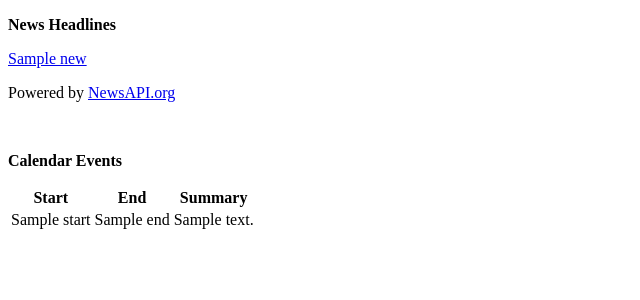
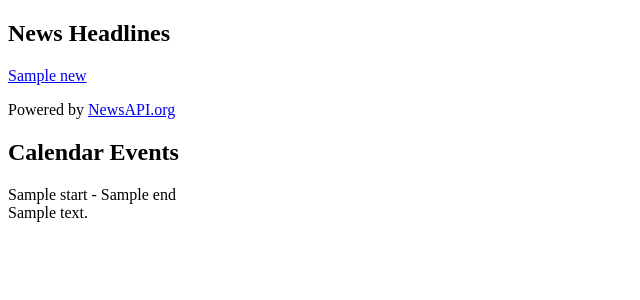
Before and after one commit to bebaek/briefer, a Python web app: template briefer/templates/main.html in a window 1280 px wide. Shown: the top 300 px of the page, without its empty margins (0-640 px from the left). Run offline with Jinja, Linux system fonts and the light colour scheme; the template is opened without the code that fills it: most values are stand-ins (such as "Sample title", 1, 10 or a date in 2020).

Commit message:
Handle no event in template

```diff
--- a/briefer/templates/main.html
+++ b/briefer/templates/main.html
@@ -2,27 +2,26 @@
 <html>
   <body>
 
-    <p><b>News Headlines</b></p>
+    <h2>News Headlines</h2>
+
     {% for title, url in news %}
     <p><a href="{{url}}">{{title}}</a></p>
     {% endfor %}
+
     <p>Powered by <a href="https://newsapi.org">NewsAPI.org</a></p>
-    <br />
-    <p><b>Calendar Events</b></p>
-    <table>
-      <tr>
-        <th>Start</th>
-        <th>End</th>
-        <th>Summary</th>
-      </tr>
-      {% for e in events %}
-      <tr>
-        <td>{{e['start']}}</td>
-        <td>{{e['end']}}</td>
-        <td>{{e['summary']}}</td>
-      </tr>
-      {% endfor %}
-    </table>
+
+    <h2>Calendar Events</h2>
+
+    {% if events %}
+    {% for e in events %}
+    <p>
+      {{e['start']}} - {{e['end']}}<br />
+      {{e['summary']}}
+    </p>
+    {% endfor %}
+    {% else %}
+    <li>No event to show</li>
+    {% endif %}
 
   </body>
 </html>
```
